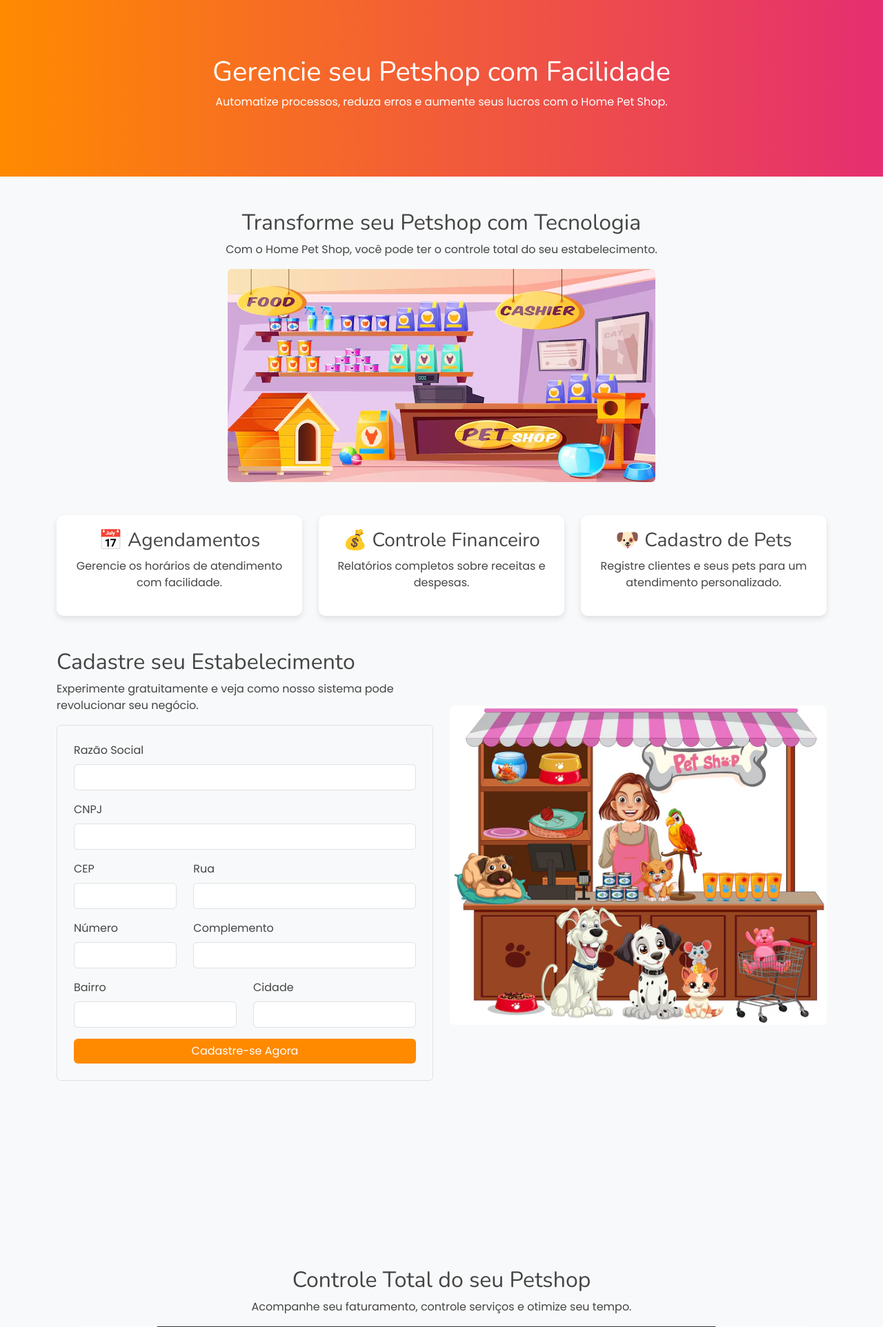
After one commit to sergioferrar/homepet, a Symfony app: template templates/home/landing.html.twig in a window 1280 px wide. The commit adds this page. Shown: the top 1924 px of the page at 69% size. Run offline with Twig, Linux system fonts and the light colour scheme; the template is opened without the code that fills it, so the values that code supplies are empty; some libraries are stand-ins or nearby versions.

```diff
--- /dev/null
+++ b/templates/home/landing.html.twig
@@ -0,0 +1,185 @@
+<!DOCTYPE html>
+<html lang="en">
+
+<head>
+    <meta charset="utf-8">
+    <meta content="width=device-width, initial-scale=1.0" name="viewport">
+
+    <title>Sistema de gerenciamento de Pet shops - Homepetshop</title>
+    <meta name="robots" content="noindex, nofollow">
+    <meta content="" name="description">
+    <meta content="" name="keywords">
+
+    <!-- Favicons -->
+    <link href="assets/img/favicon.png" rel="icon">
+    <link href="assets/img/apple-touch-icon.png" rel="apple-touch-icon">
+
+    <!-- Google Fonts -->
+    <link href="https://fonts.gstatic.com" rel="preconnect">
+    <link href="https://fonts.googleapis.com/css?family=Open+Sans:300,300i,400,400i,600,600i,700,700i|Nunito:300,300i,400,400i,600,600i,700,700i|Poppins:300,300i,400,400i,500,500i,600,600i,700,700i"
+          rel="stylesheet">
+
+
+    <!-- Template Main CSS File -->
+    <link href="{{ asset('assets/vendor/bootstrap/css/bootstrap.css') }}" rel="stylesheet">
+    <link href="{{ asset('assets/css/style.css') }}" rel="stylesheet">
+    <style>
+        body {
+            font-family: 'Poppins', sans-serif;
+            background-color: #f8f9fa;
+        }
+        .hero {
+            background: linear-gradient(to right, #ff8a00, #e52e71);
+            color: white;
+            padding: 80px 20px;
+        }
+        .btn-primary {
+            background-color: #ff8a00;
+            border: none;
+        }
+        .btn-primary:hover {
+            background-color: #e52e71;
+        }
+        .feature-card {
+            background: white;
+            border-radius: 10px;
+            box-shadow: 0 4px 8px rgba(0, 0, 0, 0.1);
+            padding: 20px;
+        }
+        .footer {
+            background: #343a40;
+            color: white;
+            padding: 20px;
+        }
+    </style>
+</head>
+
+<body>
+    <header class="hero text-center">
+        <h1>Gerencie seu Petshop com Facilidade</h1>
+        <p>Automatize processos, reduza erros e aumente seus lucros com o Home Pet Shop.</p>
+    </header>
+
+    <section class="container my-5 text-center">
+        <h2>Transforme seu Petshop com Tecnologia</h2>
+        <p>Com o Home Pet Shop, você pode ter o controle total do seu estabelecimento.</p>
+        <img src="{{ asset('images/petshop02.png') }}" class="img-fluid rounded" alt="Gestão de petshops">
+    </section>
+
+    <section class="container my-5">
+        <div class="row text-center">
+            <div class="col-md-4">
+                <div class="feature-card">
+                    <h3>📅 Agendamentos</h3>
+                    <p>Gerencie os horários de atendimento com facilidade.</p>
+                </div>
+            </div>
+            <div class="col-md-4">
+                <div class="feature-card">
+                    <h3>💰 Controle Financeiro</h3>
+                    <p>Relatórios completos sobre receitas e despesas.</p>
+                </div>
+            </div>
+            <div class="col-md-4">
+                <div class="feature-card">
+                    <h3>🐶 Cadastro de Pets</h3>
+                    <p>Registre clientes e seus pets para um atendimento personalizado.</p>
+                </div>
+            </div>
+        </div>
+    </section>
+
+
+    <section class="container my-5 vh-100" id="cta">
+        <div class="row align-items-center">
+            <div class="col-md-6">
+                <h2>Cadastre seu Estabelecimento</h2>
+                <p>Experimente gratuitamente e veja como nosso sistema pode revolucionar seu negócio.</p>
+                <form action="salvar_estabelecimento.php" method="POST" class="p-4 border rounded bg-light">
+                <div class="mb-3">
+                    <label for="razaoSocial" class="form-label">Razão Social</label>
+                    <input type="text" class="form-control" id="razaoSocial" name="razaoSocial" required>
+                </div>
+                <div class="mb-3">
+                    <label for="cnpj" class="form-label">CNPJ</label>
+                    <input type="text" class="form-control" id="cnpj" name="cnpj" required>
+                </div>
+                <div class="row">
+                    <div class="mb-3 col-4">
+                        <label for="cep" class="form-label">CEP</label>
+                        <input type="text" class="form-control" id="cep" name="cep">
+                    </div>
+                    <div class="mb-3 col-8">
+                        <label for="rua" class="form-label">Rua</label>
+                        <input type="text" class="form-control" id="rua" name="rua">
+                    </div>
+                </div>
+                <div class="row">
+                    <div class="mb-3 col-4">
+                        <label for="numero" class="form-label">Número</label>
+                        <input type="text" class="form-control" id="numero" name="numero">
+                    </div>
+                    <div class="mb-3 col-8">
+                        <label for="complemento" class="form-label">Complemento</label>
+                        <input type="text" class="form-control" id="complemento" name="complemento">
+                    </div>
+                </div>
+                <div class="row">
+                    <div class="mb-3 col-6">
+                        <label for="bairro" class="form-label">Bairro</label>
+                        <input type="text" class="form-control" id="bairro" name="bairro">
+                    </div>
+                    <div class="mb-3 col-6">
+                        <label for="cidade" class="form-label">Cidade</label>
+                        <input type="text" class="form-control" id="cidade" name="cidade">
+                    </div>
+                </div>
+                <input type="hidden" class="form-control" id="pais" name="pais" value="brasil">
+                <button type="submit" class="btn btn-primary w-100">Cadastre-se Agora</button>
+            </form>
+            </div>
+            <div class="col-md-6 text-center">
+                <img src="{{ asset('images/petshop01.png') }}" class="img-fluid rounded" alt="Cadastro de estabelecimento">
+            </div>
+        </div>
+    </section>
+
+
+
+
+    <section class="bg-light py-5 text-center">
+        <h2>Controle Total do seu Petshop</h2>
+        <p>Acompanhe seu faturamento, controle serviços e otimize seu tempo.</p>
+        <img src="{{ asset('images/petshop03.jpg') }}" class="img-fluid" alt="Painel administrativo">
+    </section>
+
+    <section class="container my-5 text-center">
+        <h2>Comece Agora Mesmo!</h2>
+        <p>Cadastre-se e experimente gratuitamente!</p>
+        <a href="#cta" class="btn btn-success btn-lg">Criar Conta Gratuita</a>
+    </section>
+
+    <footer class="footer text-center">
+        <p>&copy; 2025 Home Pet Shop - Todos os direitos reservados.</p>
+    </footer>
+
+<!-- Vendor JS Files -->
+<script src="../../vendors/apexcharts/apexcharts.min.js"></script>
+<script src="../../vendors/bootstrap/js/bootstrap.bundle.min.js"></script>
+<script src="../../vendors/chart.js/chart.umd.js"></script>
+<script src="../../vendors/echarts/echarts.min.js"></script>
+<script src="../../vendors/quill/quill.js"></script>
+<script src="../../vendors/simple-datatables/simple-datatables.js"></script>
+<script src="../../vendors/tinymce/tinymce.min.js"></script>
+<script src="../../vendors/php-email-form/validate.js"></script>
+
+<!-- Template Main JS File -->
+<script src="assets/js/main.js"></script>
+
+<script defer src="https://static.cloudflareinsights.com/beacon.min.js/vcd15cbe7772f49c399c6a5babf22c1241717689176015"
+        integrity="sha512-ZpsOmlRQV6y907TI0dKBHq9Md29nnaEIPlkf84rnaERnq6zvWvPUqr2ft8M1aS28oN72PdrCzSjY4U6VaAw1EQ=="
+        data-cf-beacon='{"rayId":"90c98a6ccdc6f266","serverTiming":{"name":{"cfExtPri":true,"cfL4":true,"cfSpeedBrain":true,"cfCacheStatus":true}},"version":"2025.1.0","token":"68c5ca450bae485a842ff76066d69420"}'
+        crossorigin="anonymous"></script>
+</body>
+
+</html>
--- a/templates/login/index.html.twig
+++ b/templates/login/index.html.twig
@@ -102,6 +102,9 @@
                                     <div class="col-12">
                                         <button class="btn btn-primary w-100" type="submit">Entrar</button>
                                     </div>
+                                    <div class="col-12">
+                                        <a href="{{ url('landing_home') }}" class="btn btn-secondary w-100" type="submit">Cadastrar</a>
+                                    </div>
                                 </form>
 
                             </div>
```
Also changed, not shown: src/Controller/HomeController.php (+29 -6 lines), templates/baseLogin.html.twig (+0 -7 lines), templates/home/index.html.twig (+62 -0 lines), public/images/petshop01.png (added), public/images/petshop02.png (added), public/images/petshop03.jpg (added).
